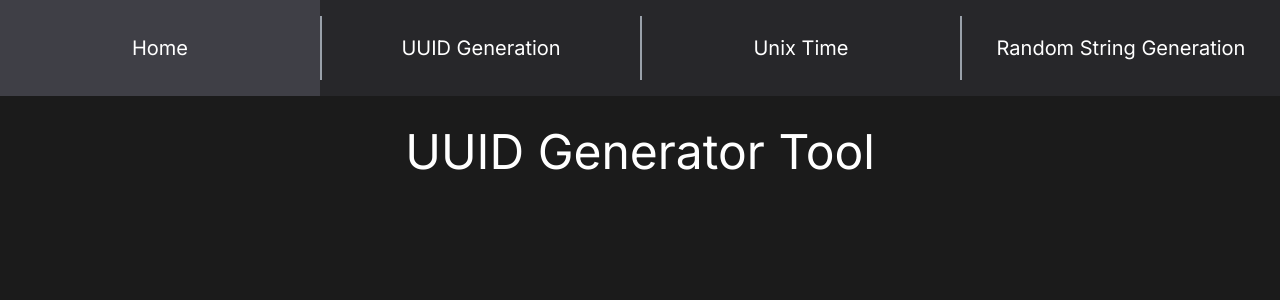
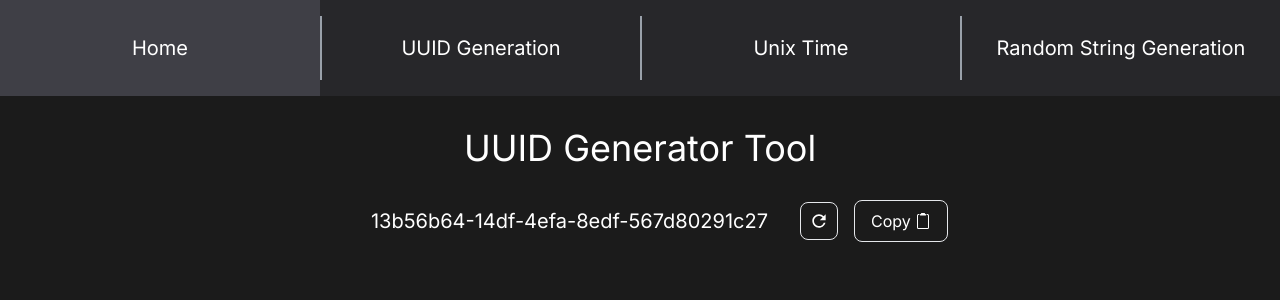
Before and after one commit to ryanc268/ryans-dev-tools, a Next.js app: page /uuid-generator in a window 1280 px wide. Shown: the top 300 px of the page. Built offline with nearby package versions, Linux system fonts and the light colour scheme.

Commit message:
UUID Generator page mostly done

```diff
--- a/src/app/globals.css
+++ b/src/app/globals.css
@@ -4,8 +4,27 @@
 
 * {
   min-width: 0;
+  color: white;
 }
 
 :root {
   background-color: #1b1b1b;
 }
+
+::-webkit-scrollbar {
+  width: 5px;
+}
+
+::-webkit-scrollbar-track {
+  background: #282828;
+}
+
+::-webkit-scrollbar-thumb {
+  background-color: rgba(155, 155, 155, 0.5);
+  border-radius: 20px;
+  border: transparent;
+}
+
+::-webkit-scrollbar-thumb:hover {
+  background-color: #4d4d4d;
+}
--- a/src/app/page.tsx
+++ b/src/app/page.tsx
@@ -1,7 +1,23 @@
+import Link from "next/link";
+
 export default function Home() {
   return (
     <main className="flex flex-col items-center text-center">
-      <h1 className="text-white text-5xl">Home</h1>
+      <h1 className="text-3xl md:text-5xl">Welcome to Ryan&apos;s Dev Tools</h1>
+      <h4 className="text-zinc-300 md:text-xl my-8">
+        Your 1 stop shop for all tools dev-related!
+      </h4>
+      <h5 className="mt-40">
+        Want to see more of my work? Click{" "}
+        <Link
+          className="text-cyan-custom"
+          href="https://www.ryancoppa.com"
+          target="_blank"
+        >
+          here
+        </Link>{" "}
+        to see my Portfolio!
+      </h5>
     </main>
   );
 }
--- a/src/app/string-generation/page.tsx
+++ b/src/app/string-generation/page.tsx
@@ -8,7 +8,9 @@ export const metadata: Metadata = {
 export default function Home() {
   return (
     <main className="flex flex-col items-center text-center">
-      <h1 className="text-white text-5xl">Random String Generation</h1>
+      <h1 className="text-white text-5xl">
+        🚧 Page Still Under Construction 🚧
+      </h1>
     </main>
   );
 }
--- a/src/app/unix-time/page.tsx
+++ b/src/app/unix-time/page.tsx
@@ -9,7 +9,9 @@ export const metadata: Metadata = {
 export default function Home() {
   return (
     <main className="flex flex-col items-center text-center">
-      <h1 className="text-white text-5xl">Unix Time</h1>
+      <h1 className="text-white text-5xl">
+        🚧 Page Still Under Construction 🚧
+      </h1>
     </main>
   );
 }
--- a/src/app/uuid-generator/page.tsx
+++ b/src/app/uuid-generator/page.tsx
@@ -1,3 +1,4 @@
+import UuidPage from "@/components/UuidPage";
 import { Metadata } from "next";
 
 export const metadata: Metadata = {
@@ -8,7 +9,8 @@ export const metadata: Metadata = {
 export default function Home() {
   return (
     <main className="flex flex-col items-center text-center">
-      <h1 className="text-white text-5xl">UUID Generator Tool</h1>
+      <h1 className="text-white text-xl md:text-4xl">UUID Generator Tool</h1>
+      <UuidPage />
     </main>
   );
 }
--- a/src/components/Navbar.tsx
+++ b/src/components/Navbar.tsx
@@ -2,7 +2,7 @@ import Navitem from "./NavItem";
 
 const Navbar = () => {
   return (
-    <div className="flex text-white justify-between items-center w-full text-sm text-center md:text-xl bg-zinc-800 h-24 mb-8">
+    <div className="flex justify-between items-center w-full text-sm text-center md:text-xl bg-zinc-800 h-24 mb-8">
       <Navitem isFirst label="Home" page="/" />
       <Navitem label="UUID Generation" page="/uuid-generator" />
       <Navitem label="Unix Time" page="/unix-time" />
--- /dev/null
+++ b/src/components/UuidPage.tsx
@@ -0,0 +1,76 @@
+"use client";
+
+import { useEffect, useState } from "react";
+import { CopyToClipboard } from "react-copy-to-clipboard";
+import { MdOutlineRefresh } from "react-icons/md";
+import { BsClipboard2, BsClipboard2Check } from "react-icons/bs";
+import UuidRecord from "./UuidRecord";
+
+const UuidPage = () => {
+  const [mainUuid, setMainUuid] = useState(crypto.randomUUID());
+  const [isCopied, setIsCopied] = useState(false);
+
+  const [uuidHistory, setUuidHistory] = useState<string[]>([]);
+
+  const refreshUuid = () => {
+    setUuidHistory((h) => [...h, mainUuid]);
+    setMainUuid(crypto.randomUUID());
+  };
+
+  const toggleCopy = () => {
+    setIsCopied(true);
+    setTimeout(() => {
+      setIsCopied(false);
+    }, 1500);
+  };
+  return (
+    <div className="w-full flex flex-col items-center">
+      <div className="flex items-center mt-8 md:w-3/4 2xl:w-1/2 md:flex-row flex-col">
+        <h4 className="md:text-xl px-4 md:px-8 md:w-2/3 text-right">
+          {mainUuid}
+        </h4>
+        <div className="w-1/2 md:w-1/3 flex items-center md:my-0 my-2 md:justify-start justify-center">
+          <button
+            className="p-1 md:p-2 text-lg md:text-xl border rounded-lg hover:bg-zinc-700 mr-2 md:mr-4 flex"
+            onClick={() => refreshUuid()}
+          >
+            <MdOutlineRefresh />
+          </button>
+          <CopyToClipboard text={mainUuid} onCopy={() => toggleCopy()}>
+            <button className="px-2 py-1 md:px-4 md:py-2 text-sm md:text-base border rounded-lg hover:bg-zinc-700 flex items-center">
+              {isCopied ? (
+                <>
+                  <p className="pr-1">Copied</p>
+                  <BsClipboard2Check />
+                </>
+              ) : (
+                <>
+                  <p className="pr-1">Copy</p>
+                  <BsClipboard2 />
+                </>
+              )}
+            </button>
+          </CopyToClipboard>
+        </div>
+      </div>
+      {uuidHistory.length > 0 && (
+        <div className="w-full flex flex-col items-center md:mt-12 mt-8 mb-4">
+          <h4 className="md:text-2xl">UUID History</h4>
+          <hr className="border-zinc-300 w-3/4 mt-2 md:w-1/3" />
+        </div>
+      )}
+      <div className="overflow-y-auto mx-4 md:mx-0 md:w-3/4 2xl:w-1/2 flex flex-col h-[55vh]">
+        {uuidHistory.toReversed().map((u, i) => (
+          <>
+            <UuidRecord key={i} order={uuidHistory.length - i} uuid={u} />
+            {i != uuidHistory.length - 1 && (
+              <hr className="border-zinc-400 opacity-60 w-3/4 self-center mt-4 border-dashed" />
+            )}
+          </>
+        ))}
+      </div>
+    </div>
+  );
+};
+
+export default UuidPage;
--- /dev/null
+++ b/src/components/UuidRecord.tsx
@@ -0,0 +1,45 @@
+import { useState } from "react";
+import { CopyToClipboard } from "react-copy-to-clipboard";
+import { BsClipboard2, BsClipboard2Check } from "react-icons/bs";
+
+interface UuidRecordProps {
+  order: number;
+  uuid: string;
+}
+
+const UuidRecord: React.FC<UuidRecordProps> = ({ order, uuid }) => {
+  const [isCopied, setIsCopied] = useState(false);
+
+  const toggleCopy = () => {
+    setIsCopied(true);
+    setTimeout(() => {
+      setIsCopied(false);
+    }, 1500);
+  };
+
+  return (
+    <div className="flex items-center mt-4 w-full justify-center">
+      <p className="text-sm md:text-base">{order}</p>
+      <h4 className="text-sm md:text-lg px-8 w-2/3 text-right">{uuid}</h4>
+      <div className="w-1/3 flex justify-start">
+        <CopyToClipboard text={uuid} onCopy={() => toggleCopy()}>
+          <button className="px-2 py-1 md:text-base text-sm md:px-4 md:py-2 border rounded-lg hover:bg-zinc-700 flex items-center">
+            {isCopied ? (
+              <>
+                <p className="pr-1">Copied</p>
+                <BsClipboard2Check />
+              </>
+            ) : (
+              <>
+                <p className="pr-1">Copy</p>
+                <BsClipboard2 />
+              </>
+            )}
+          </button>
+        </CopyToClipboard>
+      </div>
+    </div>
+  );
+};
+
+export default UuidRecord;
```
Also changed, not shown: package.json (+7 -4 lines), 1 other file (tests, documents, lock files or other folders).
